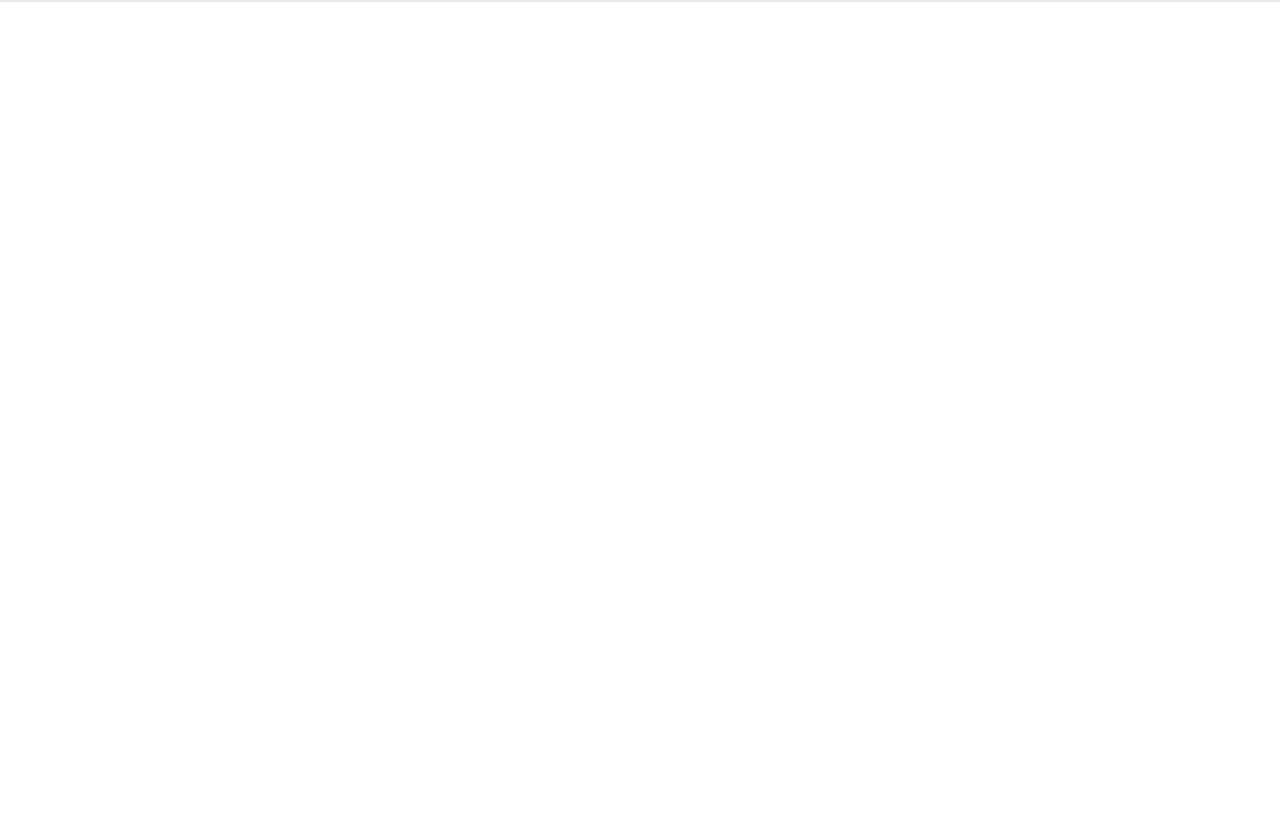
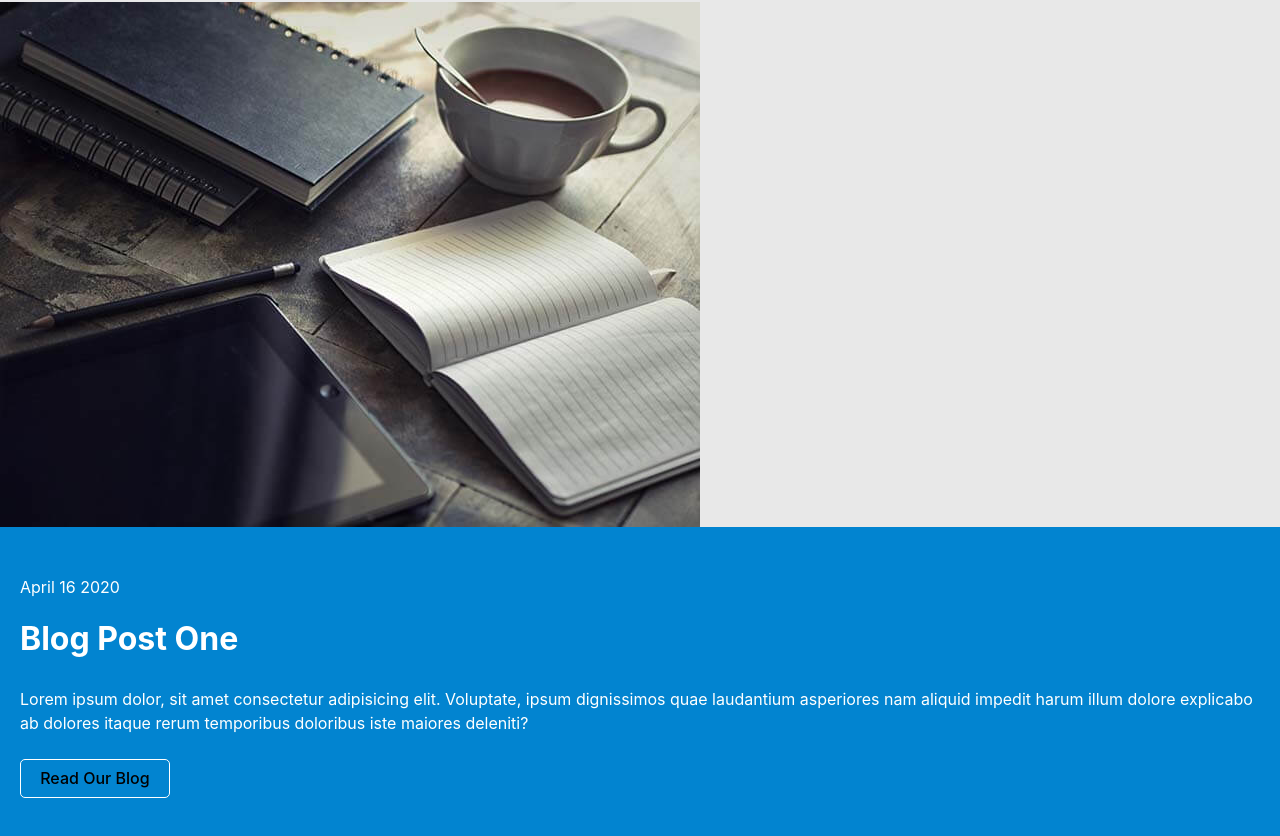
Before and after one commit to axtellion/soft_test, a React (Vite) app in the folder vite-project/: page / in a window 1280 px wide. Shown: the part 5859-6695 px from the top of the page. Before the commit the page ends 5861 px from the top, so only its background shows below. Built offline with nearby package versions, Linux system fonts and the light colour scheme.

Commit message:
ADD: blog

```diff
--- a/vite-project/src/App.jsx
+++ b/vite-project/src/App.jsx
@@ -1,4 +1,5 @@
 import { GlobalStyle } from "./GlobalStyle";
+import { Blog } from "./components/Blog/Blog";
 import { Cases } from "./components/Cases/Cases";
 import { Hero } from "./components/Hero/Hero";
 import { Specificity } from "./components/Specificity/Specificity";
@@ -9,6 +10,7 @@ function App() {
       <Hero />
       <Specificity />
       <Cases />
+      <Blog />
       <GlobalStyle />
     </>
   );
--- /dev/null
+++ b/vite-project/src/components/Blog/Blog.jsx
@@ -0,0 +1,21 @@
+import blog from "../../img/images/home/blog.jpg";
+import { Box, PreTitle, Title, Text, Btn } from "./Blog.styled";
+
+export const Blog = () => {
+  return (
+    <div>
+      <img src={blog} alt="Blog" />
+      <Box>
+        <PreTitle>April 16 2020</PreTitle>
+        <Title>Blog Post One</Title>
+        <Text>
+          Lorem ipsum dolor, sit amet consectetur adipisicing elit. Voluptate,
+          ipsum dignissimos quae laudantium asperiores nam aliquid impedit harum
+          illum dolore explicabo ab dolores itaque rerum temporibus doloribus
+          iste maiores deleniti?
+        </Text>
+        <Btn>Read Our Blog</Btn>
+      </Box>
+    </div>
+  );
+};
--- /dev/null
+++ b/vite-project/src/components/Blog/Blog.styled.js
@@ -0,0 +1,31 @@
+import styled from "styled-components";
+
+export const Box = styled.div`
+  padding-top: 48px;
+  padding-bottom: 58px;
+  padding-left: 20px;
+  padding-right: 20px;
+
+  background-color: #0284d0;
+`;
+
+export const PreTitle = styled.p`
+  margin-bottom: 16px;
+`;
+
+export const Title = styled.h2`
+  font-size: 32px;
+
+  margin-bottom: 24px;
+`;
+
+export const Text = styled.p`
+  margin-bottom: 24px;
+`;
+
+export const Btn = styled.button`
+  border-radius: 5px;
+  border: 1px solid white;
+
+  background-color: transparent;
+`;
```
